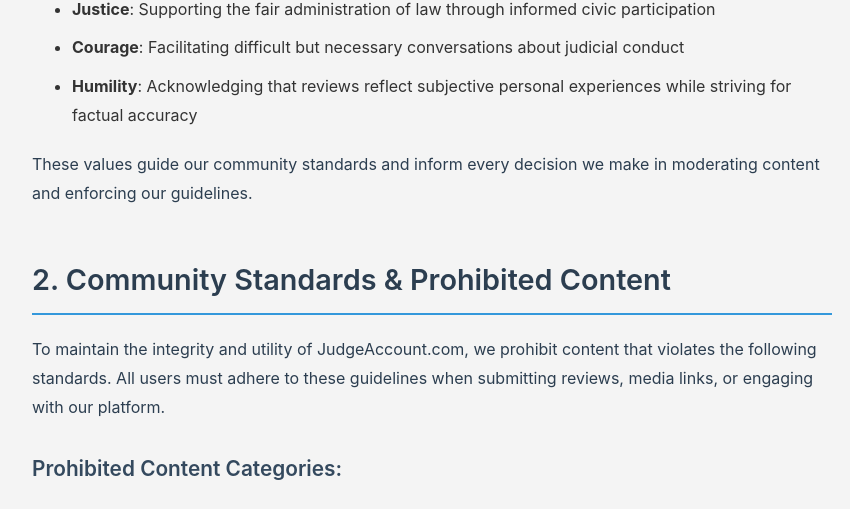
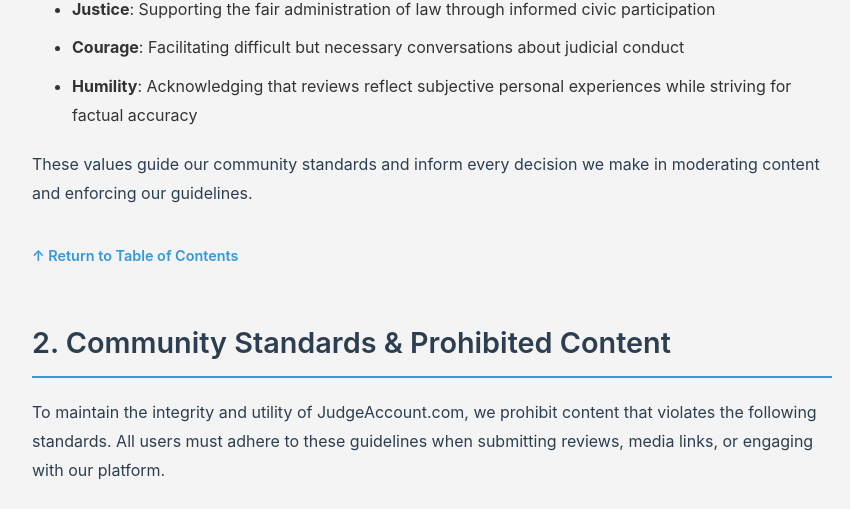
Before and after one commit to RodDog420/JudgeAccount, a Flask app: page /guidelines in a window 1280 px wide. Shown: the part 1616-2125 px from the top of the page, without its empty margins (208-1058 px from the left). Run offline with Flask 3, Linux system fonts and the light colour scheme.

Commit message:
guidelines.html update Table of Contents Return Tab

```diff
--- a/app/static/css/base.css
+++ b/app/static/css/base.css
@@ -230,6 +230,27 @@ footer {
     margin: 0.3125rem 0;
 }
 
+.return-link {
+    display: inline-block;
+    margin-top: 1.5rem;
+    padding: 0.5rem 0;
+    color: #3498db;
+    text-decoration: none;
+    font-weight: 600;
+    font-size: 0.9rem;
+}
+
+.return-link:hover {
+    text-decoration: underline;
+}
+
+.page-section > p:last-of-type a {
+    display: inline-block;
+    margin-top: 1rem;
+    color: #3498db;
+    font-size: 0.9rem;
+    font-weight: 600;
+}
 
 /* ==========================================================================
    LEGAL DOCUMENTS - UNIQUE STYLES
--- a/app/templates/guidelines.html
+++ b/app/templates/guidelines.html
@@ -18,7 +18,7 @@
     <h1>Community Guidelines</h1>
 
     <div class="info-box info-box-light">
-        <h3>Table of Contents</h3>
+        <h3 id="table-of-contents">Table of Contents</h3>
         <ol class="toc-list">
             <li><a href="#mission">Our Mission & Values</a></li>
             <li><a href="#standards">Community Standards & Prohibited Content</a></li>
@@ -53,6 +53,8 @@
         </ul>
 
         <p>These values guide our community standards and inform every decision we make in moderating content and enforcing our guidelines.</p>
+
+        <p><a href="#table-of-contents">↑ Return to Table of Contents</a></p>
     </section>
 
     <section id="standards" class="page-section">
@@ -88,6 +90,8 @@
             <li><strong>Vote Manipulation</strong>: Coordinated efforts to artificially inflate or deflate a judge's rating through organized mass submissions</li>
             <li><strong>Impersonation</strong>: Falsely representing yourself as another person, attorney, judicial officer, or court official</li>
         </ul>
+
+        <p><a href="#table-of-contents">↑ Return to Table of Contents</a></p>
     </section>
 
     <section id="responsibilities" class="page-section">
@@ -157,6 +161,8 @@
         <h3>General User Conduct:</h3>
 
         <p>All users must engage with the platform in good faith, with the understanding that JudgeAccount.com serves an important civic function. Users should approach the platform with seriousness, integrity, and respect for the judicial process.</p>
+
+        <p><a href="#table-of-contents">↑ Return to Table of Contents</a></p>
     </section>
 
     <section id="reporting" class="page-section">
@@ -186,6 +192,8 @@
         <h3>Reporting in Good Faith:</h3>
 
         <p>The integrity of our reporting system depends upon users exercising it responsibly and in good faith. Reports should be based on genuine concerns about guideline violations, not weaponized to silence viewpoints or suppress legitimate criticism. Abuse of the reporting system will result in consequences for the reporting user, as detailed in Section 8 below.</p>
+
+        <p><a href="#table-of-contents">↑ Return to Table of Contents</a></p>
     </section>
 
     <section id="enforcement" class="page-section">
@@ -215,6 +223,8 @@
         <h3>Transparency in Moderation:</h3>
 
         <p>We are committed to transparent moderation practices. While individual moderation decisions are not publicly disclosed to protect user privacy, our general enforcement patterns and standards are reflected in these publicly available Community Guidelines.</p>
+
+        <p><a href="#table-of-contents">↑ Return to Table of Contents</a></p>
     </section>
 
     <section id="consequences" class="page-section">
@@ -244,6 +254,8 @@
         <h3>Multiple Violations:</h3>
 
         <p>Users who repeatedly violate Community Guidelines will face escalating consequences. A pattern of violations demonstrates unwillingness to operate within our community standards and may result in permanent removal from the platform regardless of the individual severity of each violation.</p>
+
+        <p><a href="#table-of-contents">↑ Return to Table of Contents</a></p>
     </section>
 
     <section id="appeals" class="page-section">
@@ -272,6 +284,8 @@
         <h3>Limitation on Appeals:</h3>
 
         <p>Users may appeal each individual moderation decision once. Repeated appeals of the same decision or frivolous appeals will not be entertained and may themselves constitute a violation of community standards.</p>
+
+        <p><a href="#table-of-contents">↑ Return to Table of Contents</a></p>
     </section>
 
     <section id="false-reports" class="page-section">
@@ -295,6 +309,8 @@
         <h3>Determining False Reports:</h3>
 
         <p>We recognize that good-faith disagreements about guideline interpretation may occur. Not every unsuccessful report constitutes "false reporting." However, patterns of baseless reports, evidence of malicious intent, or flagrant abuse of the system will result in action against the reporting user's account.</p>
+
+        <p><a href="#table-of-contents">↑ Return to Table of Contents</a></p>
     </section>
 
     <section id="contact" class="page-section">
@@ -317,6 +333,8 @@
         <h3>Updates to Guidelines:</h3>
 
         <p>These Community Guidelines may be updated periodically to address emerging issues, clarify ambiguities, or reflect evolving community standards. Substantive changes will be announced to users through platform notifications. Continued use of JudgeAccount.com following such updates constitutes acceptance of the revised guidelines.</p>
+
+        <p><a href="#table-of-contents">↑ Return to Table of Contents</a></p>
     </section>
 
     <div class="guidelines-footer">
```
